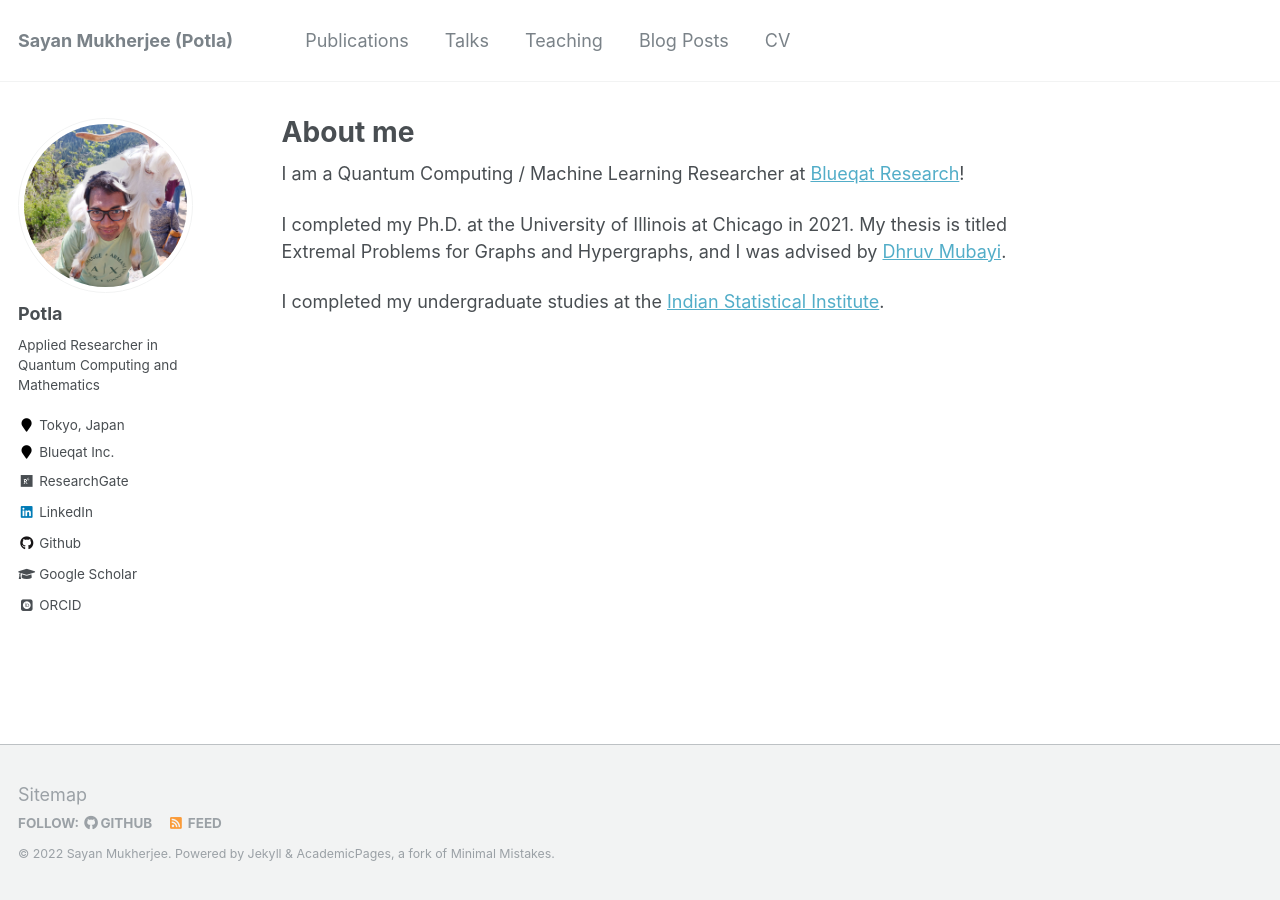
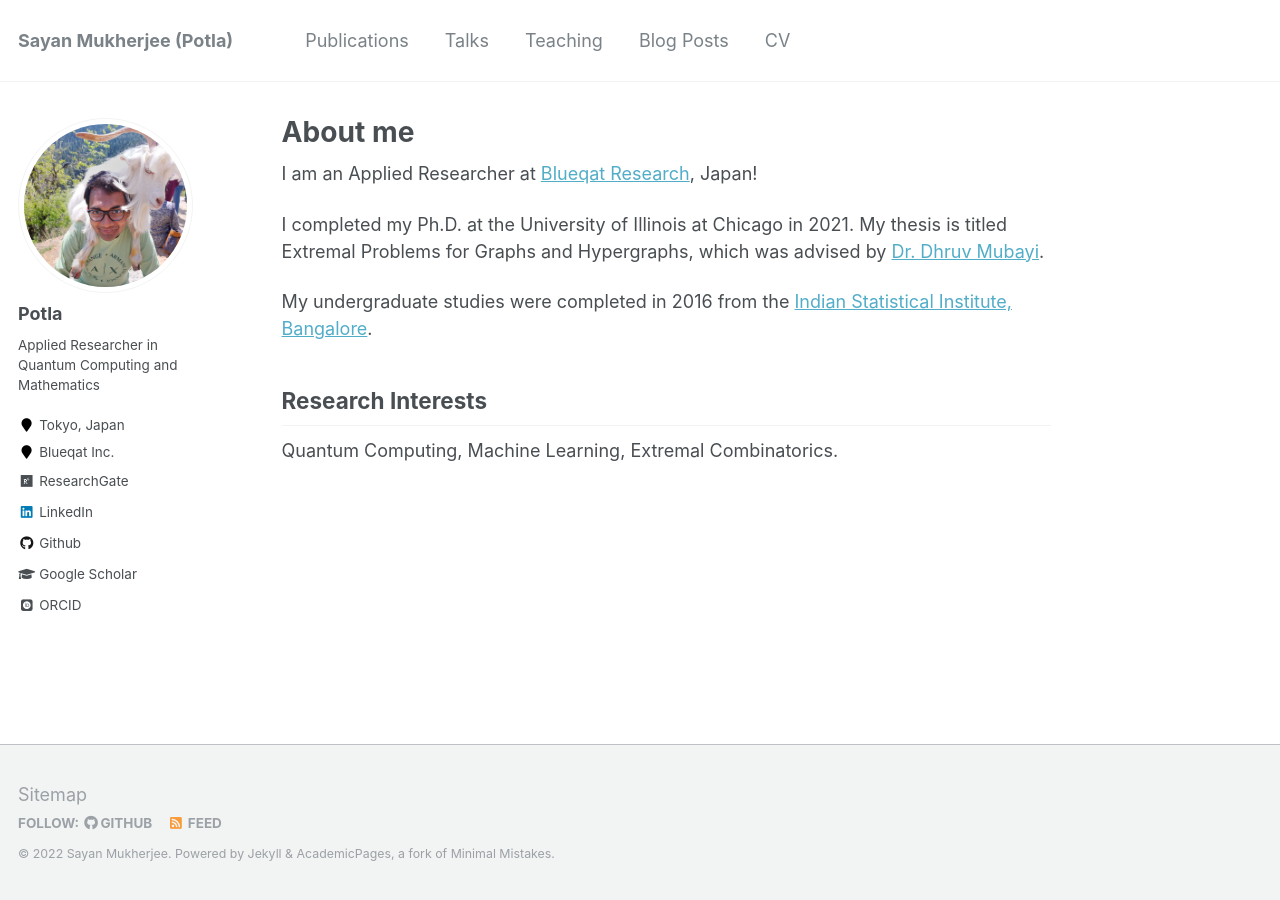
Before and after one commit to Potla1995/potla1995.github.io, a Jekyll site: the page built from _pages/about.md, in a window 1280 px wide. Built offline with Jekyll 4.4.1, drawn with Linux system fonts in a browser that asks for light colours; some web fonts are replaced.

Commit message:
updated cv and about page

```diff
--- a/_pages/about.md
+++ b/_pages/about.md
@@ -8,8 +8,12 @@ redirect_from:
   - /about.html
 ---
 
-I am a Quantum Computing / Machine Learning Researcher at [Blueqat Research](https://corp.blueqat.com/research)!
+I am an Applied Researcher at [Blueqat Research](https://corp.blueqat.com/research), Japan!
 
-I completed my Ph.D. at the University of Illinois at Chicago in 2021. My thesis is titled Extremal Problems for Graphs and Hypergraphs, and I was advised by [Dhruv Mubayi](http://homepages.math.uic.edu/~mubayi/).
+I completed my Ph.D. at the University of Illinois at Chicago in 2021. My thesis is titled Extremal Problems for Graphs and Hypergraphs, which was advised by [Dr. Dhruv Mubayi](http://homepages.math.uic.edu/~mubayi/).
 
-I completed my undergraduate studies at the [Indian Statistical Institute](http://www.isibang.ac.in/~statmath/).
+My undergraduate studies were completed in 2016 from the [Indian Statistical Institute, Bangalore](http://www.isibang.ac.in/~statmath/).
+
+## Research Interests
+
+Quantum Computing, Machine Learning, Extremal Combinatorics.
```
Also changed, not shown: 1 other file.
